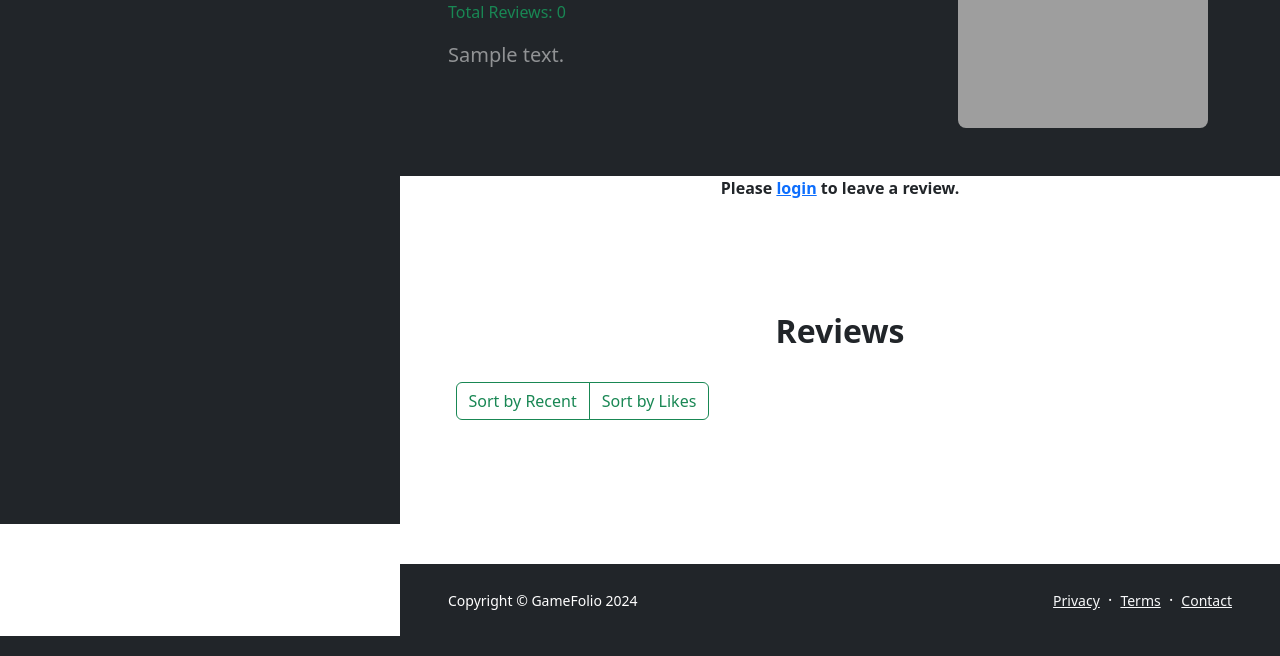
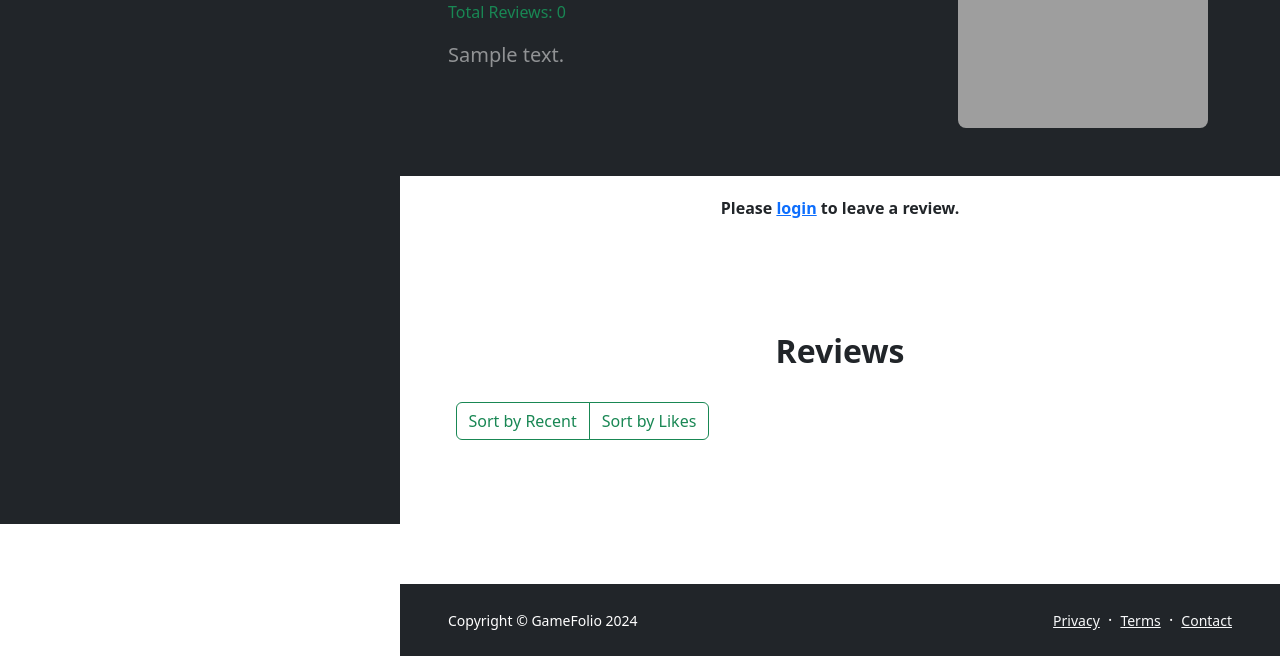
Before and after one commit to RyanBell250/GameFolio, a Django app: page /gamefolio_app/game/1/ in a window 1280 px wide. Shown: the part 276-932 px from the top of the page. Run offline with Django 3.2, Linux system fonts and the light colour scheme; tables that the repository leaves empty hold one stand-in row (values such as "Sample post"); some libraries are stand-ins or nearby versions; grey boxes are pictures that could not be loaded.

Commit message:
Added top margin

```diff
--- a/templates/gamefolio_app/game.html
+++ b/templates/gamefolio_app/game.html
@@ -49,7 +49,7 @@
 </section>
 {% else %}
 <div class="text-center">
-    <p class="fw-bolder">Please <a href="{% url 'auth_login' %}">login</a> to leave a review.</p>
+    <p class="fw-bolder" style="margin-top: 20px;">Please <a href="{% url 'auth_login' %}">login</a> to leave a review.</p>
 </div>
 {% endif %}
 <section class="py-5">
```
